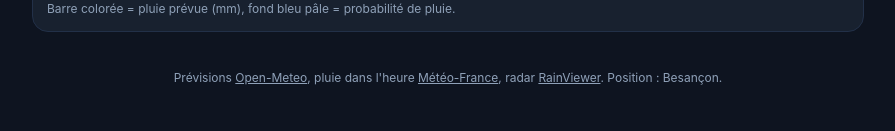
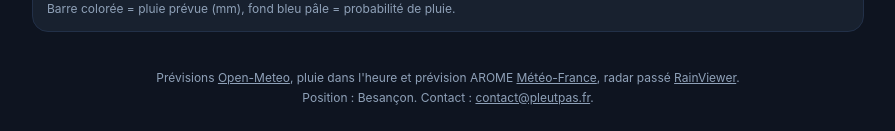
Before and after one commit to jlzdev/pleutpas, a Vue app: page / in a window 1280 px wide. Shown: the part 1467-1598 px from the top of the page, without its empty margins (192-1087 px from the left). Built offline with nearby package versions, Linux system fonts and the light colour scheme; no server answers.

Commit message:
update contact

```diff
--- a/src/App.vue
+++ b/src/App.vue
@@ -9,6 +9,7 @@ import RadarCard from './components/RadarCard.vue'
 import DayCard from './components/DayCard.vue'
 
 const settingsOpen = ref(false)
+const contact = ['contact', 'pleutpas.fr'].join('@')
 const updatedStale = computed(() => fetchedAt.value !== null && nowTick.value - fetchedAt.value > 10 * 60 * 1000)
 const updatedText = computed(() => fetchedAt.value === null
   ? ''
@@ -36,8 +37,8 @@ const updatedText = computed(() => fetchedAt.value === null
   </main>
   <footer class="mx-auto max-w-[640px] px-3.5 pb-7 text-center text-xs text-dim desk:max-w-[860px]">
     Prévisions <a class="underline" href="https://open-meteo.com/" target="_blank" rel="noopener">Open-Meteo</a>,
-    pluie dans l'heure <a class="underline" href="https://meteofrance.com/" target="_blank" rel="noopener">Météo-France</a>,
-    radar <a class="underline" href="https://www.rainviewer.com/" target="_blank" rel="noopener">RainViewer</a>.
-    Position : {{ place.name }}.
+    pluie dans l'heure et prévision AROME <a class="underline" href="https://meteofrance.com/" target="_blank" rel="noopener">Météo-France</a>,
+    radar passé <a class="underline" href="https://www.rainviewer.com/" target="_blank" rel="noopener">RainViewer</a>.
+    <span class="block pt-1">Position : {{ place.name }}. Contact : <a class="underline" :href="'mailto:' + contact">{{ contact }}</a>.</span>
   </footer>
 </template>
```
